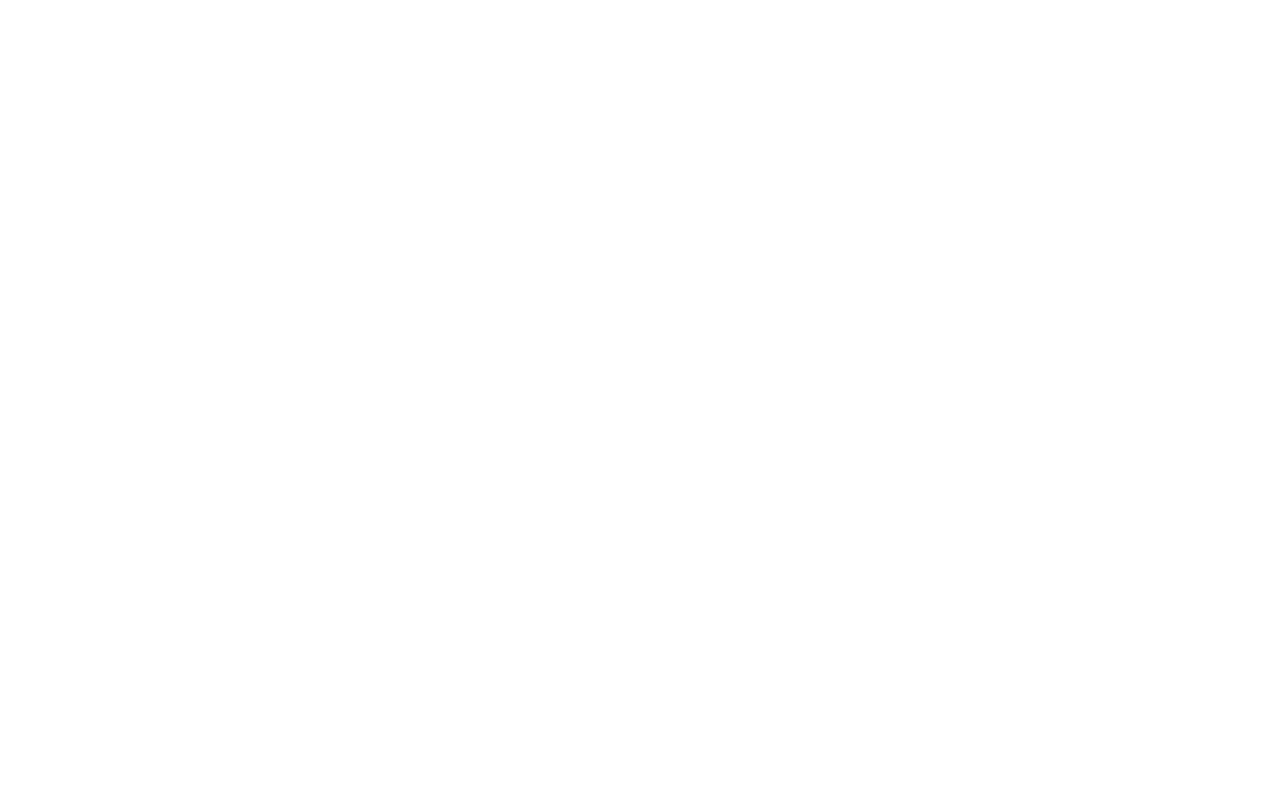
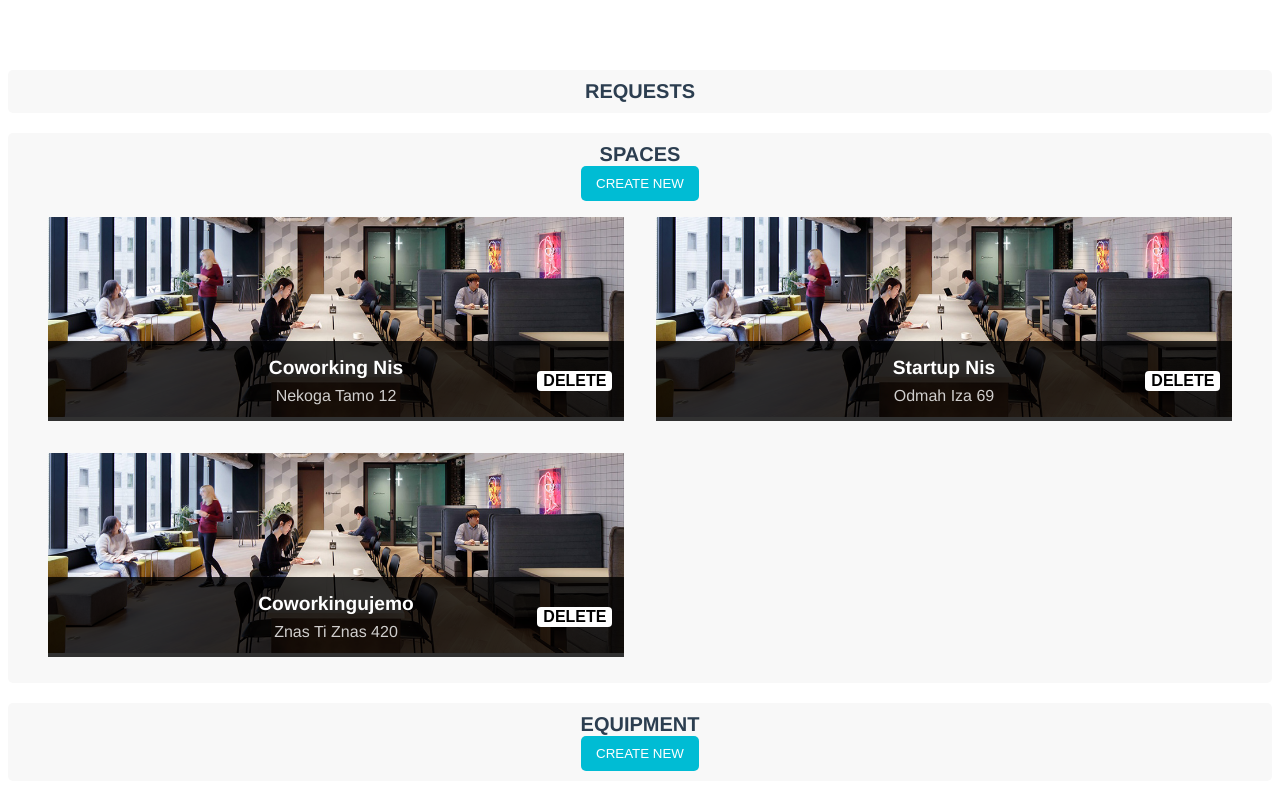
Before and after one commit to iskrenovic/NB-Coworking, a Vue app in the folder coworking-front/: page /owner in a window 1280 px wide. Built offline with nearby package versions, Linux system fonts and the light colour scheme.

Commit message:
Rad na owner delu

```diff
--- /dev/null
+++ b/coworking-front/src/components/Owner/space-form.vue
@@ -0,0 +1,136 @@
+<template>
+    <div class="ui">
+        <div class="seg">
+            <h3>NAME:</h3>
+            <input type="text" v-model="name"/>
+        </div>
+        <div class="seg">
+            <h3>ADDRESS:</h3>
+            <input type="text" v-model="address"/>
+        </div>
+        <div class="seg">
+            <h3>PHONE NUMBER:</h3>
+            <input type="text" v-model="phoneNo"/>
+        </div>
+        <div class="seg">
+            <h3>IMAGE:</h3>
+            <input type="file" @change="selectImage"/>
+        </div>
+        <button @click="createSpace">Create</button>
+        <button @click="cancel">Cancel</button>
+    </div>
+</template>
+
+<script>
+import { defineComponent } from '@vue/composition-api'
+import {validateObjects} from '@/helpers/data-cheker'
+
+export default defineComponent({
+    name:'space-form',
+    data(){
+        return{
+            name:'',
+            address:'',
+            phoneNo:'',
+            image:null
+        }
+    },
+    methods:{
+        selectImage(img){
+            console.log("Selected image is:", img);
+            this.image = img;
+        },
+        inputValid(){
+            return this.name!='' && this.address!='' && this.phoneNo!='' && this.image
+        },
+        createSpace(){
+            if(validateObjects(this.name, this.address, this.phoneNo, this.image)){
+                //Ovde ide API
+                console.log("VALIDAN INPUT")
+            }
+            else{
+                console.error("NOT VALID");
+            }
+        },
+        cancel(){
+            this.$emit('cancel');
+        }
+    },
+    emits:['cancel']
+})
+</script>
+
+
+<style scoped>
+.ui {
+  display: flex;
+  flex-direction: column;
+  align-items: center;
+  margin: 0 auto;
+  padding: 20px;
+  border: 1px solid #ccc;
+  border-radius: 5px;
+}
+
+.ui input[type="text"] {
+  width: 70vw;
+  padding: 12px 20px;
+  margin: 8px 0;
+  box-sizing: border-box;
+  border: 1px solid #ccc;
+  border-radius: 4px;
+}
+
+.ui button {
+  width: 100%;
+  background-color: #00bcd4;
+  color: white;
+  padding: 14px 20px;
+  margin: 8px 0;
+  border: none;
+  border-radius: 4px;
+  cursor: pointer;
+}
+
+.ui button:hover {
+  background-color: #00acc1;
+}
+
+input[type="file"] {
+  /* Add some padding and a nice font */
+  padding: 1em;
+  font-family: sans-serif;
+
+  /* Add some custom styles */
+  border: none;
+  border-radius: 5px;
+  background-color: #f5f5f5;
+  color: #333;
+}
+
+/* Style the button that is used to trigger the file browser */
+input[type="file"]::-webkit-file-upload-button {
+  /* Add some padding and a nice font */
+  padding: 1em;
+  font-family: sans-serif;
+
+  /* Add some custom styles */
+  border: none;
+  border-radius: 5px;
+  background-color: #333;
+  color: #f5f5f5;
+
+  /* Add some hover effects */
+  transition: background-color 0.2s ease;
+}
+
+input[type="file"]::-webkit-file-upload-button:hover {
+  background-color: #444;
+}
+.seg{
+    display: flex;
+    width: 100%;
+    height: 50px;
+    padding: 5px;
+}
+</style>
--- a/coworking-front/src/components/space-list.vue
+++ b/coworking-front/src/components/space-list.vue
@@ -2,10 +2,12 @@
     <div class="list">
         <div v-for="item in list" :key="item._id" @click="clickToLink(item)" class="list-element">
             <img src="@/assets/coworking_example.jpg"/>
-            <div>
+            <div class="space">
                 <h2>{{item.name}}</h2>
                 <h3>{{ item.address }}</h3>
-                <button @click="clickToLink(item)">DETAILS</button>
+                <div class="buttons">
+                    <button v-if="owner" @click="deleteItem(item)">DELETE</button>
+                </div>
             </div>
         </div>
     </div>
@@ -24,17 +26,28 @@
         type:{
             type:String,
             required:true
+        },
+        // @NINA Type moze da bude ili SPACE, ROOM ILI SEAT
+        owner:{
+            type:Boolean,
+            required:false,
+            default:false
         }
-        // @NINA Type moze da bude ili SPACE, ROOM ILI SEAT
+        // @NINA Ovo se poziva kada gleda u listu vlasnik prostora, ako ti nije jasno kako funkcionise ili zasto je tako objasnicu ti kada se budemo videli
     },
     data(){
         return{
             linkName:'',
-            linkable:true
+            linkable:true,
+            clickable:true
         }
     },
     methods:{
         clickToLink(item){
+            if(!this.clickable){
+                this.clickable = true;
+                return;
+            }
             if(!this.linkable) {
                 this.clickToEmit();
                 return;
@@ -45,6 +58,14 @@
         },
         clickToEmit(item){
             this.$emit('click', item);
+        },
+        deleteItem(item){
+            this.clickable = false;
+            let ans = window.confirm(`Are you sure you want to delete ${item.name} space?`)
+            if(ans){
+                //Ovde treba se pozove funkcija za API
+                console.log("TREBA OBRISATI ITEM:",item);
+            }
         },
         setupType(){
             switch(this.type.toUpperCase()){
@@ -73,6 +94,7 @@
 })
 </script>
 
+
 <style scoped>
 .list {
   display: flex;
@@ -96,7 +118,7 @@
   object-fit: cover;
 }
 
-.list-element div {
+.space {
   position: absolute;
   bottom: 0;
   left: 0;
@@ -107,7 +129,7 @@
   transition: all 0.3s; /* Add a transition to smooth out the hover effect */
 }
 
-.list-element:hover div {
+.space {
   background: rgba(0, 0, 0, 0.8); /* Make the background more opaque on hover */
 }
 
@@ -124,23 +146,28 @@
   color: rgba(255, 255, 255, 0.8);
 }
 
-.list-element button {
+.buttons {
+  display: flex;
+  flex-direction: column;
+  justify-content: center;
+  align-items: flex-end;
   position: absolute;
-  bottom: 1rem;
-  right: 1rem;
-  padding: 0.5rem 1rem;
+  top: 50%;
+  right: 2%;
+  transform: translateY(-50%);
+}
+
+.buttons button {
   border: none;
   border-radius: 4px;
   background: white;
+  margin-top: 5px;
+  margin-bottom:5px;
+  width:100%;
   color: black;
-  font-size: 0.8rem;
+  font-size: 1rem;
   font-weight: 600;
   cursor: pointer;
   transition: all 0.3s;
 }
-
-.list-element button:hover {
-  background: #eee;
-}
-
 </style>
--- /dev/null
+++ b/coworking-front/src/helpers/data-cheker.js
@@ -0,0 +1,22 @@
+
+const validateObjects = (...args)=>{
+    for(let i = 0;i<args.length;i++){
+        if(!validateArgument(args[i]))
+            return false;
+    }
+    return true;
+}
+
+const validateArgument = (arg)=>{
+    switch(typeof arg){
+        case'string':
+            return arg!='';
+        case 'number': case 'bigint':
+            return arg>0;
+    }
+    return !!arg;
+}
+
+export {
+    validateObjects
+}
--- a/coworking-front/src/pages/owner-dash.vue
+++ b/coworking-front/src/pages/owner-dash.vue
@@ -0,0 +1,98 @@
+<template>
+    <div class="ui">
+        <div class="section">
+            <h3>Requests</h3>
+            <!--LISTA REQUESTA-->
+        </div>
+        <div class="section">
+            <h3>Spaces</h3>
+            <button @click="createNewSpace()">CREATE NEW</button>
+            <space-form v-if="openCreateSpace" @cancel="spaceFormCancel"/>
+            <space-list :list="list" type="space" owner/>
+        </div>
+        <div class="section">
+            <h3>Equipment</h3>
+            <button @click="createNewEquipment()">CREATE NEW</button>
+            <!--LISTA EQUIPMENTA-->
+        </div>
+    </div>
+</template>
+
+<script>
+import { defineComponent } from '@vue/composition-api'
+import spaceList from '@/components/space-list.vue';
+import spaceForm from '@/components/Owner/space-form.vue';
+export default defineComponent({
+    name:'owner-dash',
+    components:{
+        spaceList,
+        spaceForm
+    },
+    data(){
+        return{
+            list:[{
+                _id:1,
+                name:'Coworking Nis',
+                address:'Nekoga Tamo 12'
+            },
+            {
+                _id:2,
+                name:'Startup Nis',
+                address:'Odmah Iza 69'
+            },
+            {
+                _id:3,
+                name:'Coworkingujemo',
+                address:'Znas Ti Znas 420'
+            }],
+            openCreateSpace:false
+        }
+    },
+    methods:{
+        createNewSpace(){
+            this.openCreateSpace = true;
+        },
+        spaceFormCancel(){
+            this.openCreateSpace = false;
+        },
+        createNewEquipment(){
+
+        }
+    }
+})
+</script>
+
+
+<style scoped>
+.ui {
+  display: flex;
+  flex-direction: column;
+}
+
+.section {
+  margin: 10px 0;
+  padding: 10px;
+  background-color: #f8f8f8;
+  border-radius: 5px;
+}
+
+.section h3 {
+  margin: 0;
+  font-size: 20px;
+  font-weight: 600;
+  text-transform: uppercase;
+}
+
+button {
+  background-color: #00bcd4;
+  color: #fff;
+  border: none;
+  border-radius: 5px;
+  padding: 10px 15px;
+  cursor: pointer;
+}
+
+button:hover {
+  background-color: #00acc1;
+}
+</style>
--- a/coworking-front/src/router/router.js
+++ b/coworking-front/src/router/router.js
@@ -4,10 +4,12 @@
 import LoginRegister from '@/pages/login-register.vue'
 import SpacePage from '@/pages/space-page.vue'
 import RoomPage from '@/pages/room-page.vue'
+import OwnerDash from '@/pages/owner-dash.vue'
 
 Vue.use(Router);
 
 
+//MORA DA SE ODRADI BEFORE ENTER
 const r = new Router({
     routes:[
         {
@@ -19,6 +21,11 @@
             path:'/login',
             name:'Login',
             component:LoginRegister
+        },
+        {
+            path:'/owner',
+            name:'Owner',
+            component:OwnerDash
         },
         {
             path:'/space/:id',
```
